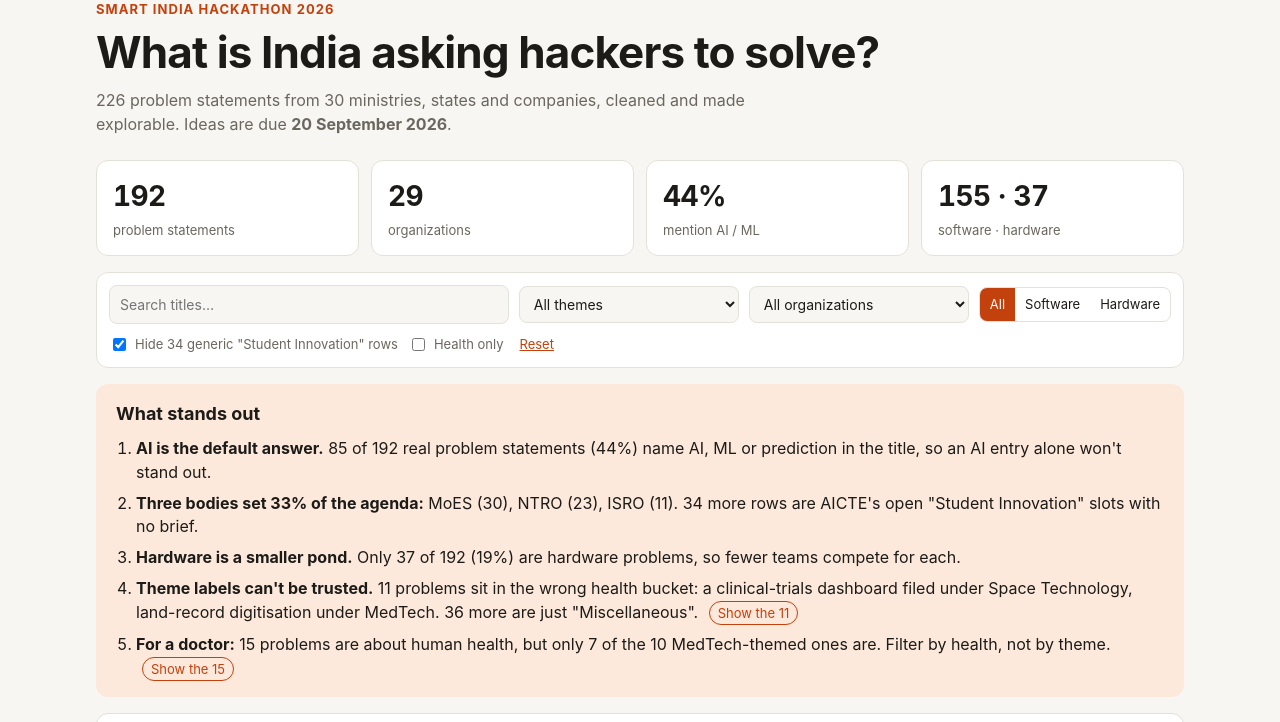
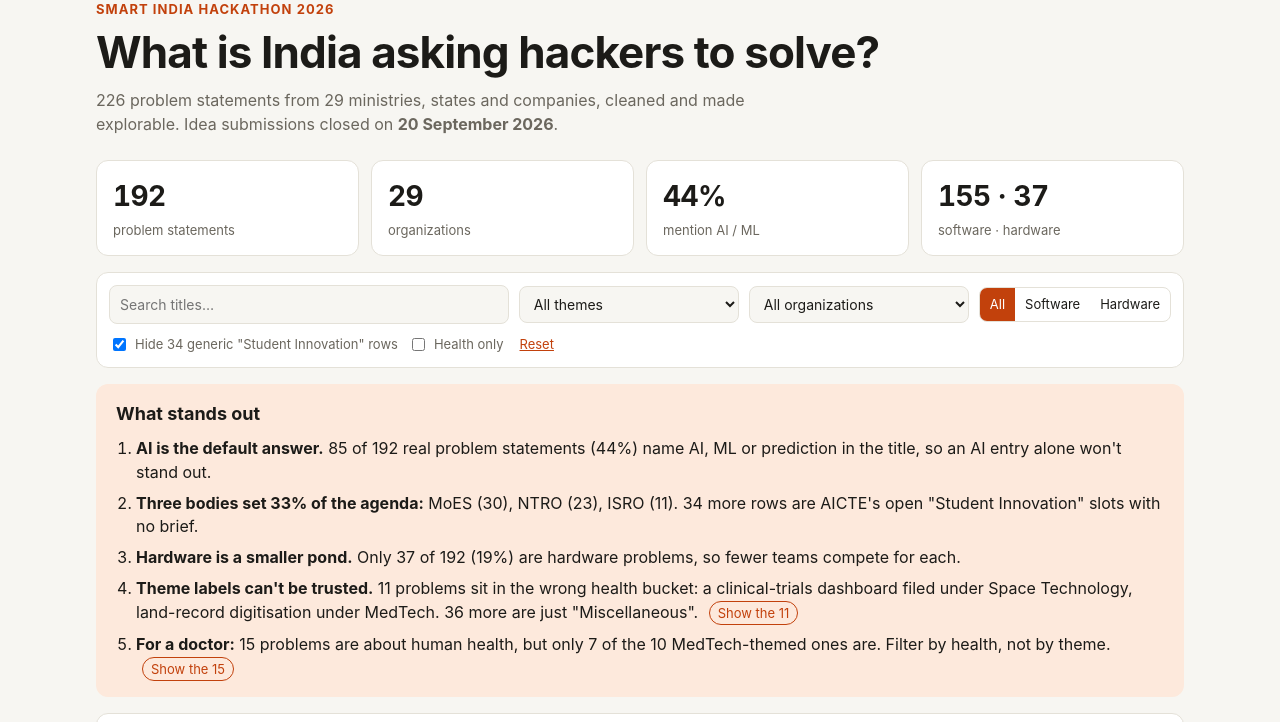
Before and after one commit to patelr31/sih-2026-explorer, a plain HTML site: page index.html in a window 1280 px wide. Shown: the top 722 px of the page. Drawn offline with nearby package versions, Linux system fonts and the light colour scheme.

Commit message:
Fix search whitespace, show active wrong-theme filter, correct org count and past deadline
- Trim the search box so ' AI ' matches like 'AI'
- Table count notes when the 'theme looks wrong' filter is on, since no control shows it
- Lede org count comes from the data (29 after merging duplicates, was hard-coded 30)
- Deadline line switches to past tense once 20 September 2026 has passed

```diff
--- a/app.js
+++ b/app.js
@@ -14,7 +14,7 @@ function countBy(items, key) {
 }
 
 function filtered() {
-  const q = state.q.toLowerCase();
+  const q = state.q.trim().toLowerCase();
   return ALL.filter((p) =>
     (!state.hideGeneric || !p.generic) &&
     (!state.healthOnly || p.health) &&
@@ -101,7 +101,7 @@ function render() {
   setBars(charts.org, countBy(rows, (p) => p.org_short).slice(0, 10));
   setBars(charts.tech, countBy(rows.filter((p) => p.tech.length), (p) => p.tech));
 
-  $("t-count").textContent = `${rows.length} shown`;
+  $("t-count").textContent = `${rows.length} shown${state.mislabelOnly ? ' · only "theme looks wrong" (Reset to clear)' : ""}`;
   $("rows").innerHTML = rows.map((p) => `<tr>
     <td class="id">${p.id}</td>
     <td class="title">${esc(p.title)}<div>${p.health ? '<span class="tag health">health</span>' : ""}${p.mislabel ? '<span class="tag warn">theme looks wrong</span>' : ""}${p.tech.map((t) => `<span class="tag">${esc(t)}</span>`).join("")}</div></td>
@@ -123,6 +123,8 @@ async function init() {
   const data = await (await fetch("data/problems.json")).json();
   ALL = data.problems;
   $("deadline").textContent = data.meta.deadline;
+  if (Date.now() > Date.parse(data.meta.deadline + " 23:59")) $("due").textContent = "Idea submissions closed on";
+  $("n-orgs").textContent = new Set(ALL.map((p) => p.org)).size;
 
   for (const [t] of countBy(ALL, (p) => p.theme).sort((a, b) => a[0].localeCompare(b[0])))
     $("f-theme").insertAdjacentHTML("beforeend", `<option>${esc(t)}</option>`);
--- a/index.html
+++ b/index.html
@@ -5,14 +5,29 @@
 <meta name="viewport" content="width=device-width, initial-scale=1">
 <title>SIH 2026 Explorer</title>
 <meta name="description" content="Interactive explorer for the 226 Smart India Hackathon 2026 problem statements: themes, organizations, technologies and a health shortlist.">
+<link rel="icon" href="favicon.svg" type="image/svg+xml">
+<link rel="apple-touch-icon" href="apple-touch-icon.png">
+<meta name="theme-color" content="#c2410c">
+<meta property="og:type" content="website">
+<meta property="og:title" content="SIH 2026 Explorer: what is India asking hackers to solve?">
+<meta property="og:description" content="All 226 Smart India Hackathon 2026 problem statements, cleaned and explorable: themes, organizations, technologies and a health shortlist.">
+<meta property="og:url" content="https://sih-2026-explorer-tau.vercel.app/">
+<meta property="og:image" content="https://sih-2026-explorer-tau.vercel.app/og-image.png">
+<meta property="og:image:width" content="1200">
+<meta property="og:image:height" content="627">
+<meta property="og:image:alt" content="SIH 2026 Explorer: 226 problem statements, 44% name AI, top themes as bars">
+<meta name="twitter:card" content="summary_large_image">
+<meta name="twitter:title" content="SIH 2026 Explorer">
+<meta name="twitter:description" content="All 226 Smart India Hackathon 2026 problem statements, cleaned and explorable.">
+<meta name="twitter:image" content="https://sih-2026-explorer-tau.vercel.app/og-image.png">
 <link rel="stylesheet" href="style.css">
 </head>
 <body>
 <header class="wrap">
   <p class="eyebrow">Smart India Hackathon 2026</p>
   <h1>What is India asking hackers to solve?</h1>
-  <p class="lede">226 problem statements from 30 ministries, states and companies, cleaned and made explorable.
-    Ideas are due <strong id="deadline">20 September 2026</strong>.</p>
+  <p class="lede">226 problem statements from <span id="n-orgs">29</span> ministries, states and companies, cleaned and made explorable.
+    <span id="due">Ideas are due</span> <strong id="deadline">20 September 2026</strong>.</p>
 </header>
 
 <main class="wrap">
```
